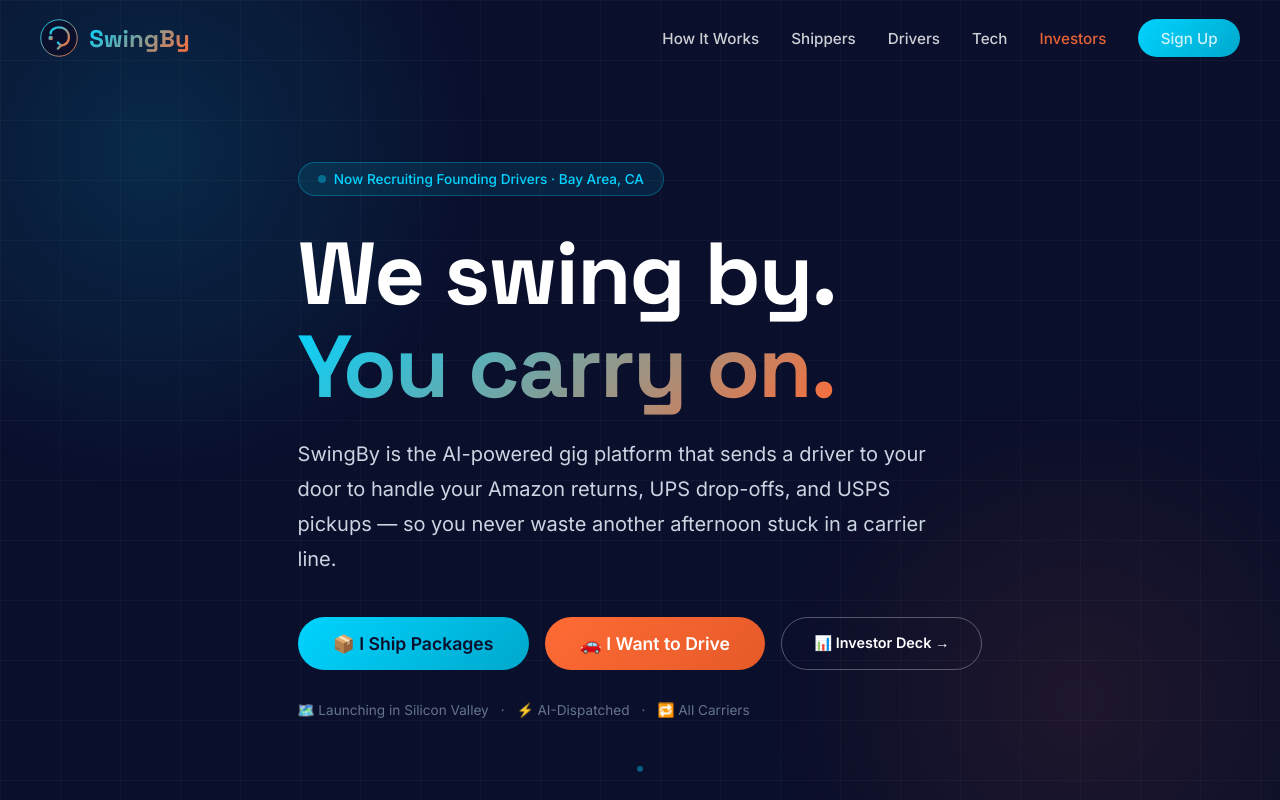
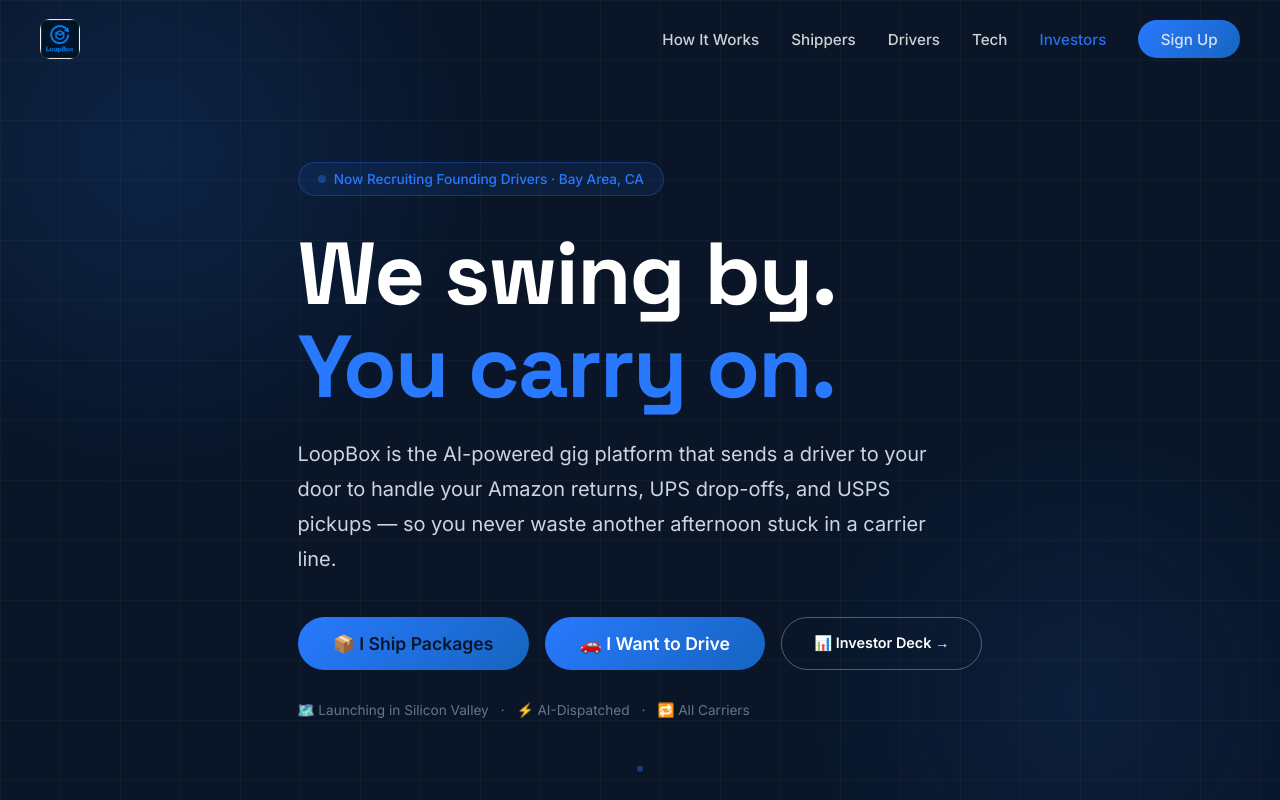
Before and after one commit to arlo-e-dev/swingby-landing, a React (Vite) app: page / in a window 1280 px wide. Shown: the top 800 px of the page. Built offline with nearby package versions, Linux system fonts and the light colour scheme.

Commit message:
rebrand: SwingBy → LoopBox, new logo, electric blue color scheme

```diff
--- a/index.html
+++ b/index.html
@@ -2,9 +2,10 @@
 <html lang="en">
   <head>
     <meta charset="UTF-8" />
-    <link rel="icon" type="image/svg+xml" href="/vite.svg" />
+    <link rel="icon" type="image/jpeg" href="/swingby-landing/loopbox-logo.jpg" />
     <meta name="viewport" content="width=device-width, initial-scale=1.0" />
-    <title>swingby-landing</title>
+    <title>LoopBox — AI-Powered Package Pickup</title>
+    <meta name="description" content="LoopBox sends a driver to pick up your packages — Amazon returns, UPS drops, USPS shipments. AI-dispatched, Bay Area launch." />
   </head>
   <body>
     <div id="root"></div>
--- a/src/components/Nav.jsx
+++ b/src/components/Nav.jsx
@@ -17,8 +17,7 @@ export default function Nav() {
     <nav className={`${styles.nav} ${scrolled ? styles.scrolled : ''}`}>
       <div className={styles.inner}>
         <Link to="/" className={styles.brand}>
-          <Logo size={38} />
-          <span className={styles.brandName}>SwingBy</span>
+          <img src={`${import.meta.env.BASE_URL}loopbox-logo.jpg`} alt="LoopBox" className={styles.logoImg} />
         </Link>
 
         <div className={`${styles.links} ${menuOpen ? styles.open : ''}`}>
--- a/src/components/Nav.module.css
+++ b/src/components/Nav.module.css
@@ -30,11 +30,18 @@
   text-decoration: none;
 }
 
+.logoImg {
+  height: 40px;
+  width: 40px;
+  border-radius: 10px;
+  object-fit: cover;
+}
+
 .brandName {
   font-family: 'Space Grotesk', sans-serif;
   font-size: 1.5rem;
   font-weight: 700;
-  background: linear-gradient(135deg, #00D4FF 0%, #FF6B35 100%);
+  background: linear-gradient(135deg, #2979FF 0%, #2979FF 100%);
   -webkit-background-clip: text;
   -webkit-text-fill-color: transparent;
   background-clip: text;
@@ -55,15 +62,15 @@
 }
 
 .links a:hover {
-  color: #00D4FF;
+  color: #2979FF;
 }
 
 .investorLink {
-  color: rgba(255, 107, 53, 0.9) !important;
+  color: rgba(41, 121, 255, 0.9) !important;
 }
 
 .investorLink:hover {
-  color: #FF6B35 !important;
+  color: #2979FF !important;
 }
 
 .hamburger {
--- a/src/index.css
+++ b/src/index.css
@@ -7,13 +7,13 @@
 }
 
 :root {
-  --navy: #0A0F2C;
-  --navy-mid: #111827;
-  --navy-light: #1E2A4A;
-  --teal: #00D4FF;
-  --teal-dim: #00A8CC;
-  --orange: #FF6B35;
-  --orange-dim: #E55A28;
+  --navy: #0A1628;
+  --navy-mid: #0D1B2A;
+  --navy-light: #172035;
+  --teal: #2979FF;
+  --teal-dim: #1565C0;
+  --orange: #2979FF;
+  --orange-dim: #1565C0;
   --green: #00E676;
   --white: #FFFFFF;
   --gray-100: #F4F6F8;
@@ -90,7 +90,7 @@ a {
 
 .btn-primary:hover {
   transform: translateY(-2px);
-  box-shadow: 0 8px 30px rgba(0, 212, 255, 0.4);
+  box-shadow: 0 8px 30px rgba(41, 121, 255, 0.4);
 }
 
 .btn-orange {
@@ -100,7 +100,7 @@ a {
 
 .btn-orange:hover {
   transform: translateY(-2px);
-  box-shadow: 0 8px 30px rgba(255, 107, 53, 0.4);
+  box-shadow: 0 8px 30px rgba(41, 121, 255, 0.4);
 }
 
 .btn-outline {
--- a/src/pages/BusinessModel.jsx
+++ b/src/pages/BusinessModel.jsx
@@ -1,5 +1,5 @@
 import { Link } from 'react-router-dom'
-import Logo from '../components/Logo'
+
 import styles from './BusinessModel.module.css'
 
 export default function BusinessModel() {
@@ -15,8 +15,7 @@ export default function BusinessModel() {
       {/* Nav */}
       <nav className={styles.nav}>
         <Link to="/" className={styles.brand}>
-          <Logo size={32} />
-          <span>SwingBy</span>
+          <img src={`${import.meta.env.BASE_URL}loopbox-logo.jpg`} alt="LoopBox" style={{ height: '32px', width: '32px', borderRadius: '7px', objectFit: 'cover' }} />
         </Link>
         <Link to="/coming-soon?type=investor" className="btn btn-orange" style={{ padding: '0.6rem 1.4rem', fontSize: '0.9rem' }}>
           Request Deck →
@@ -28,7 +27,7 @@ export default function BusinessModel() {
         {/* Header */}
         <div className={styles.header}>
           <div className="section-label">Investor Overview</div>
-          <h1>SwingBy Business Model</h1>
+          <h1>LoopBox Business Model</h1>
           <p>
             Crowdsourced last-mile return logistics. AI-dispatched. Bay Area-first. Built to scale.
             Pre-seed stage · Looking for founding investment.
@@ -54,7 +53,7 @@ export default function BusinessModel() {
             <div className={styles.summaryCard}>
               <div className={styles.summaryLabel}>The Solution</div>
               <p>
-                SwingBy is an Uber-style gig platform that dispatches local drivers to pick up packages
+                LoopBox is an Uber-style gig platform that dispatches local drivers to pick up packages
                 from customers' doors and drop them at the correct carrier location (Amazon, UPS, USPS,
                 FedEx). The entire operations layer — dispatching, pricing, compliance, driver onboarding —
                 is AI-automated. We need only drivers, not an operations headcount.
@@ -247,7 +246,7 @@ export default function BusinessModel() {
               { icon: '💲', stream: 'Surge Pricing Margin', timeline: 'Month 3', desc: 'Dynamic pricing during peak windows (Monday post-weekend returns, post-holiday surges) generates higher revenue per pickup without increasing driver costs proportionally.' },
               { icon: '🏢', stream: 'Business Accounts', timeline: 'Month 6', desc: 'Monthly subscription for offices with regular return volume. SaaS-like recurring revenue. Target: law firms, tech offices, medical practices — anyone doing 10+ returns/month.' },
               { icon: '🤝', stream: 'Carrier Partnership Fees', timeline: 'Year 2', desc: 'Revenue-sharing or referral fees from Amazon, UPS, or USPS for driving volume to their drop-off locations. Precedent: Roadie was acquired by UPS for this exact reason.' },
-              { icon: '📊', stream: 'Return Logistics API', timeline: 'Year 2–3', desc: 'White-label SwingBy dispatch and pickup infrastructure for mid-market e-commerce brands that want to offer return pickup as a service to their customers.' },
+              { icon: '📊', stream: 'Return Logistics API', timeline: 'Year 2–3', desc: 'White-label LoopBox dispatch and pickup infrastructure for mid-market e-commerce brands that want to offer return pickup as a service to their customers.' },
             ].map(r => (
               <div key={r.stream} className="card">
                 <div style={{ display: 'flex', justifyContent: 'space-between', alignItems: 'flex-start', marginBottom: '0.75rem' }}>
@@ -292,7 +291,7 @@ export default function BusinessModel() {
             <strong>Key advantage:</strong> The OpenClaw AI automation framework runs customer support,
             driver onboarding triage, dispute resolution, compliance checks, and financial reporting
             automatically. A traditional logistics startup would need 5–10 operations headcount
-            to run what SwingBy handles with software. This is the core structural advantage.
+            to run what LoopBox handles with software. This is the core structural advantage.
           </div>
         </section>
 
@@ -344,11 +343,11 @@ export default function BusinessModel() {
           <h2 className={styles.sectionTitle}>Comparable Exits & Acquisitions</h2>
           <p style={{ color: 'var(--gray-300)', marginBottom: '2rem', lineHeight: 1.7 }}>
             The last-mile logistics space has seen significant strategic acquisitions from carriers and e-commerce giants
-            looking to own the return experience. SwingBy is positioned to be the same kind of target.
+            looking to own the return experience. LoopBox is positioned to be the same kind of target.
           </p>
           <div className={styles.exitsGrid}>
             {[
-              { co: 'Roadie', acquirer: 'Acquired by UPS (2021)', amount: 'Undisclosed', desc: 'Crowdsourced delivery startup. UPS acquired for last-mile gig network. Direct analog to SwingBy.' },
+              { co: 'Roadie', acquirer: 'Acquired by UPS (2021)', amount: 'Undisclosed', desc: 'Crowdsourced delivery startup. UPS acquired for last-mile gig network. Direct analog to LoopBox.' },
               { co: 'Deliv', acquirer: 'Acquired by Target (2020)', amount: 'Undisclosed', desc: 'Same-day delivery marketplace. Acquired for tech and driver network. Validates the gig-logistics acquisition thesis.' },
               { co: 'Happy Returns', acquirer: 'Acquired by PayPal (2021)', amount: 'Undisclosed', desc: 'Return logistics startup. PayPal paid a premium for return infrastructure. Shows major players want to own returns.' },
               { co: 'Optoro', acquirer: 'Raised $140M+', amount: '$140M', desc: 'Return logistics software. Raised significant capital on the return management thesis alone. Market validation.' },
@@ -388,7 +387,7 @@ export default function BusinessModel() {
 
       {/* Footer */}
       <footer style={{ textAlign: 'center', padding: '2rem', color: 'var(--gray-500)', fontSize: '0.85rem', position: 'relative', zIndex: 1 }}>
-        © 2025 SwingBy · Bay Area, California · All figures based on publicly available data
+        © 2025 LoopBox · Bay Area, California · All figures based on publicly available data
       </footer>
     </div>
   )
--- a/src/pages/ComingSoon.jsx
+++ b/src/pages/ComingSoon.jsx
@@ -1,6 +1,6 @@
 import { useState, useEffect } from 'react'
 import { Link, useSearchParams } from 'react-router-dom'
-import Logo from '../components/Logo'
+
 import styles from './ComingSoon.module.css'
 
 const typeConfig = {
@@ -15,7 +15,7 @@ const typeConfig = {
   driver: {
     emoji: '🚗',
     label: 'Driver',
-    headline: 'Be a founding SwingBy driver.',
+    headline: 'Be a founding LoopBox driver.',
     sub: 'Founding drivers get priority routes, a higher founding rate, and early access to our AI-optimized dispatch app.',
     cta: 'I Want to Drive — Notify Me',
     color: '#FF6B35',
@@ -31,7 +31,7 @@ const typeConfig = {
   investor: {
     emoji: '📊',
     label: 'Investor',
-    headline: 'Get the SwingBy investor deck.',
+    headline: 'Get the LoopBox investor deck.',
     sub: 'We\'re raising a pre-seed round to prove Bay Area unit economics. Request our deck and a call.',
     cta: 'Request the Deck',
     color: '#FF6B35',
@@ -78,14 +78,13 @@ export default function ComingSoon() {
         {/* Nav */}
         <div className={styles.topBar}>
           <Link to="/" className={styles.back}>
-            ← Back to SwingBy
+            ← Back to LoopBox
           </Link>
         </div>
 
         {/* Logo */}
         <div className={styles.logoWrap}>
-          <Logo size={64} />
-          <span className={styles.logoName}>SwingBy</span>
+          <img src={`${import.meta.env.BASE_URL}loopbox-logo.jpg`} alt="LoopBox" className={styles.logoImg} />
         </div>
 
         {/* Main card */}
@@ -139,7 +138,7 @@ export default function ComingSoon() {
                 Keep an eye out for updates. We're moving fast.
               </p>
               <Link to="/" className="btn btn-outline" style={{ marginTop: '2rem', display: 'inline-block' }}>
-                ← Back to SwingBy
+                ← Back to LoopBox
               </Link>
             </div>
           )}
@@ -147,7 +146,7 @@ export default function ComingSoon() {
 
         {/* Footer note */}
         <div className={styles.footer}>
-          <span>© 2025 SwingBy · Bay Area, CA</span>
+          <span>© 2025 LoopBox · Bay Area, CA</span>
           <span>·</span>
           <Link to="/business-model">Investor Info</Link>
           <span>·</span>
--- a/src/pages/Home.jsx
+++ b/src/pages/Home.jsx
@@ -85,7 +85,7 @@ export default function Home() {
               <span className="gradient-text">You carry on.</span>
             </h1>
             <p className={styles.heroSub}>
-              SwingBy is the AI-powered gig platform that sends a driver to your door to handle
+              LoopBox is the AI-powered gig platform that sends a driver to your door to handle
               your Amazon returns, UPS drop-offs, and USPS pickups — so you never waste another
               afternoon stuck in a carrier line.
             </p>
@@ -188,7 +188,7 @@ export default function Home() {
                 </h3>
                 <div className={styles.steps}>
                   <StepCard num="1" icon="📱" title="Open the app" desc="Schedule a pickup in under 60 seconds. Select your carrier (Amazon, UPS, USPS, FedEx), drop-off location, and preferred time window." />
-                  <StepCard num="2" icon="🚗" title="Driver swings by" desc="A verified, rated SwingBy driver arrives at your door within your chosen window. They scan your package and take custody." />
+                  <StepCard num="2" icon="🚗" title="Driver comes to you" desc="A verified, rated LoopBox driver arrives at your door within your chosen window. They scan your package and take custody." />
                   <StepCard num="3" icon="📍" title="Track it live" desc="Real-time GPS tracking shows your package moving from your door to the carrier. You get a drop-off confirmation with timestamp." />
                   <StepCard num="4" icon="✅" title="Done. Carry on." desc="Carrier tracking number is linked automatically. Your return is in the system. You never left your desk." />
                 </div>
@@ -202,7 +202,7 @@ export default function Home() {
                   🚗 For Drivers
                 </h3>
                 <div className={styles.steps}>
-                  <StepCard num="1" icon="📲" title="Sign up & get verified" desc="Apply online, pass a background check, and get your SwingBy driver kit. The whole process takes less than a week." />
+                  <StepCard num="1" icon="📲" title="Sign up & get verified" desc="Apply online, pass a background check, and get your LoopBox driver kit. The whole process takes less than a week." />
                   <StepCard num="2" icon="🗺️" title="Our AI builds your route" desc="The dispatch engine clusters nearby pickups into efficient routes. More stops per hour means more money — with less driving." />
                   <StepCard num="3" icon="🏃" title="Run your route" desc="Pick up packages, drop them at the carrier. The app guides you turn-by-turn and handles all carrier check-in QR codes." />
                   <StepCard num="4" icon="💳" title="Get paid weekly" desc="Earnings are deposited weekly. No waiting. No games. See your earnings in real-time in the driver app." />
@@ -221,7 +221,7 @@ export default function Home() {
               <div className="section-label">Why Now</div>
               <h2>Three forces are <span className="gradient-text">colliding right now.</span></h2>
               <p className={styles.sectionSub}>
-                The market conditions for SwingBy have never been better.
+                The market conditions for LoopBox have never been better.
               </p>
             </div>
           </AnimSection>
@@ -262,14 +262,14 @@ export default function Home() {
                 <p style={{ color: 'var(--gray-300)', lineHeight: 1.8, marginBottom: '2rem' }}>
                   The average Bay Area tech worker earns over <strong style={{ color: 'white' }}>$80/hour</strong>.
                   A return trip to UPS costs them <strong style={{ color: 'white' }}>$40–$60 in productive time</strong>.
-                  SwingBy costs a fraction of that — and it comes to your door.
+                  LoopBox costs a fraction of that — and it comes to your door.
                 </p>
 
                 <div className={styles.benefitList}>
                   {[
                     ['🕐', 'On your schedule', 'Same-day and next-day pickup windows. Book before noon, we\'ll be there today.'],
                     ['📦', 'Every major carrier', 'Amazon, UPS, USPS, FedEx — we drop off wherever your label says.'],
-                    ['🔒', 'Fully insured pickups', 'Every SwingBy driver is background-checked, rated, and covered.'],
+                    ['🔒', 'Fully insured pickups', 'Every LoopBox driver is background-checked, rated, and covered.'],
                     ['📱', 'Real-time tracking', 'From your door to the carrier drop-off, watch it happen live.'],
                     ['💰', 'Transparent pricing', 'Flat per-package pricing. No surge nonsense. Know the cost before you book.'],
                   ].map(([icon, title, desc]) => (
@@ -326,7 +326,7 @@ export default function Home() {
               <div className="section-label" style={{ color: 'var(--orange)' }}>For Drivers</div>
               <h2>More stops. Less driving. <span className="gradient-text">Real money.</span></h2>
               <p className={styles.sectionSub}>
-                SwingBy routes are designed by AI to maximize your stops-per-hour.
+                LoopBox routes are designed by AI to maximize your stops-per-hour.
                 You're not chasing one delivery across town — you're running tight loops
                 through neighborhoods, stacking pickups, and maximizing your time.
               </p>
@@ -403,7 +403,7 @@ export default function Home() {
               <div className="section-label">Technology</div>
               <h2>Carrier-grade logistics. <span className="gradient-text">Startup speed.</span></h2>
               <p className={styles.sectionSub}>
-                SwingBy is an AI-native platform from day one. Most of the company runs on automation —
+                LoopBox is an AI-native platform from day one. Most of the company runs on automation —
                 the humans just drive.
               </p>
             </div>
@@ -448,7 +448,7 @@ export default function Home() {
             <div className={styles.techCallout}>
               <div className={styles.techCalloutInner}>
                 <h3>We're building in public. <span className="gradient-text">Join us.</span></h3>
-                <p>SwingBy is looking for engineers who want to build something that actually ships (pun intended).
+                <p>LoopBox is looking for engineers who want to build something that actually ships (pun intended).
                 React Native, Node.js, Postgres, and AI/ML infrastructure. Competitive equity. Small team. Real impact.</p>
                 <Link to="/coming-soon?type=engineer" className="btn btn-outline">
                   👩‍💻 Engineering Roles Opening Soon
@@ -521,7 +521,7 @@ export default function Home() {
               </h2>
               <p style={{ color: 'var(--gray-300)', fontSize: '1.1rem', maxWidth: '560px', margin: '0 auto 2.5rem' }}>
                 Whether you ship packages, want to drive, or want to invest —
-                SwingBy is building the return logistics platform the Bay Area deserves.
+                LoopBox is building the return logistics platform the Bay Area deserves.
               </p>
               <div className={styles.heroCtas}>
                 <Link to="/coming-soon?type=shipper" className="btn btn-primary" style={{ fontSize: '1.05rem' }}>
@@ -544,7 +544,7 @@ export default function Home() {
         <div className="container">
           <div className={styles.footerInner}>
             <div>
-              <div className={styles.footerBrand}>SwingBy</div>
+              <img src={`${import.meta.env.BASE_URL}loopbox-logo.jpg`} alt="LoopBox" style={{ height: '48px', width: '48px', borderRadius: '10px', objectFit: 'cover', marginBottom: '0.75rem' }} />
               <p style={{ color: 'var(--gray-500)', fontSize: '0.9rem', maxWidth: '240px', lineHeight: 1.6 }}>
                 AI-powered crowdsourced package pickup. Bay Area, CA. Coming 2025.
               </p>
@@ -572,7 +572,7 @@ export default function Home() {
             </div>
           </div>
           <div className={styles.footerBottom}>
-            <span>© 2025 SwingBy. All rights reserved.</span>
+            <span>© 2025 LoopBox. All rights reserved.</span>
             <span>Bay Area, California</span>
           </div>
         </div>
--- a/src/pages/Home.module.css
+++ b/src/pages/Home.module.css
@@ -35,7 +35,7 @@
   left: -200px;
   width: 700px;
   height: 700px;
-  background: radial-gradient(circle, rgba(0, 212, 255, 0.15) 0%, transparent 70%);
+  background: radial-gradient(circle, rgba(41, 121, 255, 0.15) 0%, transparent 70%);
   border-radius: 50%;
   animation: pulse 6s ease-in-out infinite;
 }
@@ -46,7 +46,7 @@
   right: -100px;
   width: 600px;
   height: 600px;
-  background: radial-gradient(circle, rgba(255, 107, 53, 0.12) 0%, transparent 70%);
+  background: radial-gradient(circle, rgba(41, 121, 255, 0.12) 0%, transparent 70%);
   border-radius: 50%;
   animation: pulse 6s ease-in-out 3s infinite;
 }
@@ -75,8 +75,8 @@
   display: inline-flex;
   align-items: center;
   gap: 0.5rem;
-  background: rgba(0, 212, 255, 0.1);
-  border: 1px solid rgba(0, 212, 255, 0.3);
+  background: rgba(41, 121, 255, 0.1);
+  border: 1px solid rgba(41, 121, 255, 0.3);
   border-radius: 50px;
   padding: 0.5rem 1.2rem;
   font-size: 0.85rem;
@@ -190,7 +190,7 @@
 }
 
 .statCard:hover {
-  border-color: rgba(0, 212, 255, 0.3);
+  border-color: rgba(41, 121, 255, 0.3);
   transform: translateY(-4px);
 }
 
@@ -223,8 +223,8 @@
   display: flex;
   align-items: flex-start;
   gap: 2rem;
-  background: rgba(0, 212, 255, 0.05);
-  border: 1px solid rgba(0, 212, 255, 0.15);
+  background: rgba(41, 121, 255, 0.05);
+  border: 1px solid rgba(41, 121, 255, 0.15);
   border-radius: 16px;
   padding: 2.5rem;
 }
@@ -353,7 +353,7 @@
 
 /* ── SHIPPERS ────────────────────────────────────────────────────────────── */
 .shipperSection {
-  background: rgba(0, 212, 255, 0.02);
+  background: rgba(41, 121, 255, 0.02);
 }
 
 .twoColText {
@@ -423,8 +423,8 @@
 }
 
 .tierFeatured {
-  border-color: rgba(255, 107, 53, 0.4);
-  background: rgba(255, 107, 53, 0.06);
+  border-color: rgba(41, 121, 255, 0.4);
+  background: rgba(41, 121, 255, 0.06);
   position: relative;
 }
 
@@ -481,12 +481,12 @@
 
 /* ── DRIVERS ─────────────────────────────────────────────────────────────── */
 .driverSection {
-  background: rgba(255, 107, 53, 0.03);
+  background: rgba(41, 121, 255, 0.03);
 }
 
 .earningsCard {
   background: rgba(255,255,255,0.04);
-  border: 1px solid rgba(255, 107, 53, 0.2);
+  border: 1px solid rgba(41, 121, 255, 0.2);
   border-radius: 20px;
   padding: 2.5rem;
   margin-bottom: 3rem;
@@ -532,7 +532,7 @@
 }
 
 .earningsTotal {
-  background: rgba(255, 107, 53, 0.08);
+  background: rgba(41, 121, 255, 0.08);
   border-bottom: none !important;
 }
 
@@ -566,7 +566,7 @@
 }
 
 .techCallout {
-  background: linear-gradient(135deg, rgba(0, 212, 255, 0.08) 0%, rgba(255, 107, 53, 0.08) 100%);
+  background: linear-gradient(135deg, rgba(41, 121, 255, 0.08) 0%, rgba(41, 121, 255, 0.08) 100%);
   border: 1px solid rgba(255,255,255,0.1);
   border-radius: 20px;
   padding: 3rem;
@@ -600,8 +600,8 @@
 }
 
 .phaseActive {
-  border-color: rgba(0, 212, 255, 0.35);
-  background: rgba(0, 212, 255, 0.05);
+  border-color: rgba(41, 121, 255, 0.35);
+  background: rgba(41, 121, 255, 0.05);
 }
 
 .phaseNum {
@@ -677,7 +677,7 @@
 .finalCtaBg {
   position: absolute;
   inset: 0;
-  background: radial-gradient(ellipse at center, rgba(0, 212, 255, 0.1) 0%, transparent 70%);
+  background: radial-gradient(ellipse at center, rgba(41, 121, 255, 0.1) 0%, transparent 70%);
 }
 
 /* ── FOOTER ──────────────────────────────────────────────────────────────── */
```
Also changed, not shown: src/pages/BusinessModel.module.css (+10 -10 lines), src/pages/ComingSoon.module.css (+6 -9 lines), public/loopbox-logo.jpg (added).
